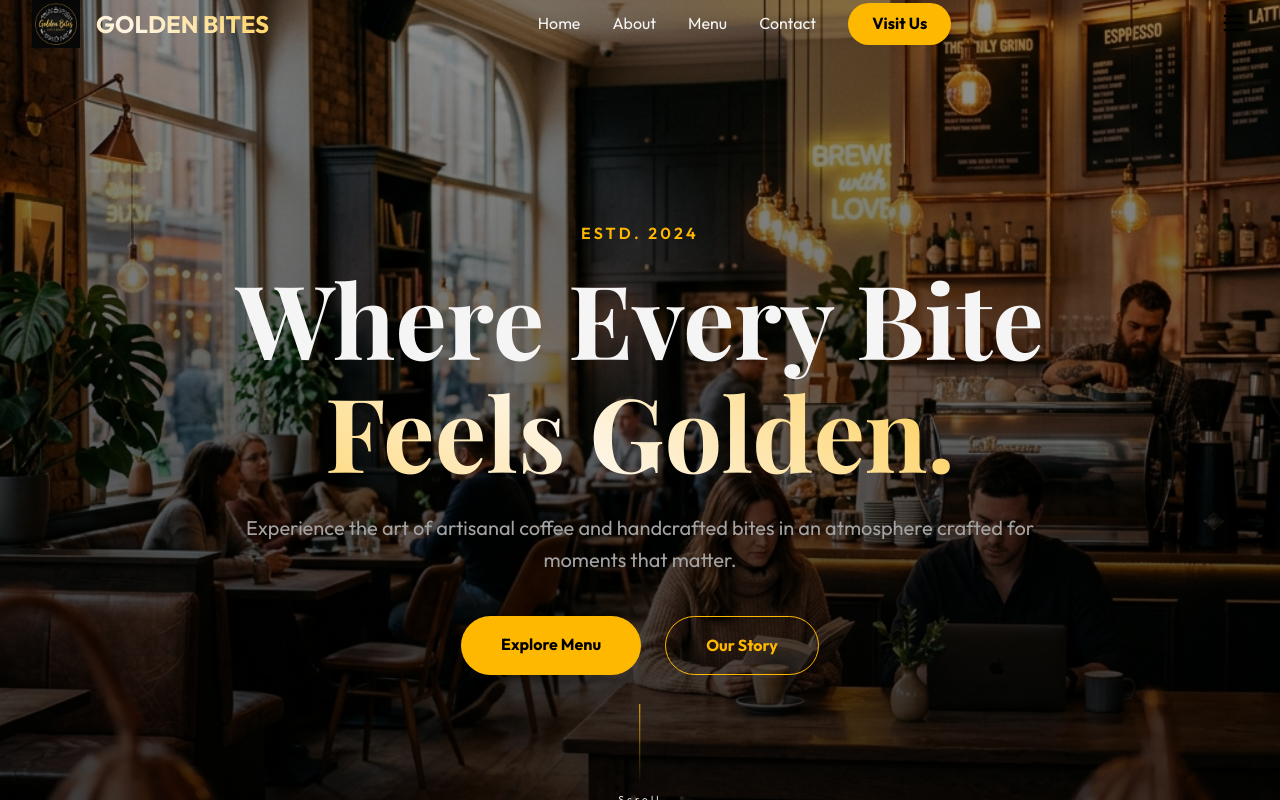
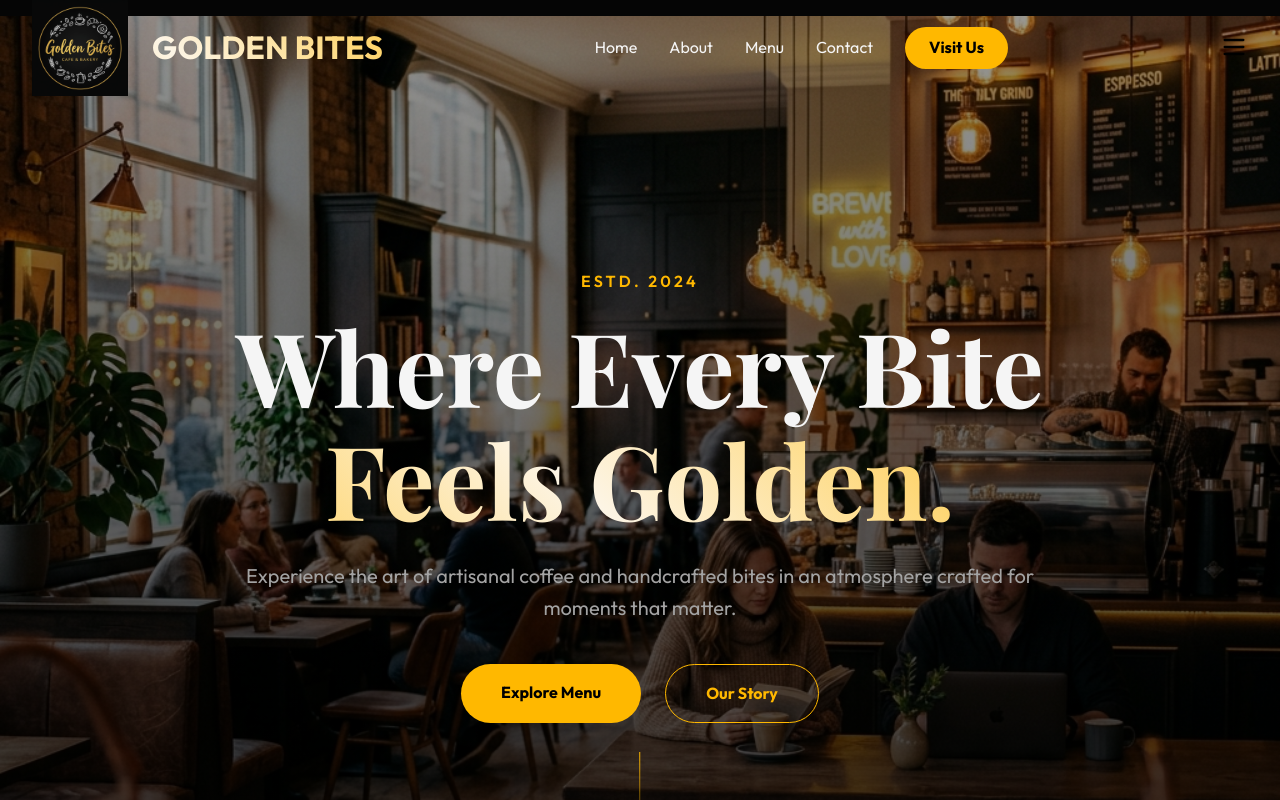
Before and after one commit to srinivas2s/golden-bites, a React (Vite) app: page / in a window 1280 px wide. Shown: the top 800 px of the page. Built offline with nearby package versions, Linux system fonts and the light colour scheme; a web font is replaced by a local one.

Commit message:
footer imple and logo size inc

```diff
--- a/index.html
+++ b/index.html
@@ -2,9 +2,9 @@
 <html lang="en">
   <head>
     <meta charset="UTF-8" />
-    <link rel="icon" type="image/svg+xml" href="/favicon.svg" />
+    <link rel="icon" type="image/png" href="/src/assets/logo.png" />
     <meta name="viewport" content="width=device-width, initial-scale=1.0" />
-    <title>golden-bites</title>
+    <title>Golden Bites | Premium Cafe & Bakery</title>
   </head>
   <body>
     <div id="root"></div>
--- a/src/components/Footer.jsx
+++ b/src/components/Footer.jsx
@@ -56,13 +56,18 @@ const Footer = () => {
                 </div>
 
                 {/* Bottom Bar */}
-                <div className="pt-12 border-t border-border/10 flex flex-col md:flex-row justify-between items-center gap-8" style={{ borderTop: '1px solid rgba(255, 184, 0, 0.05)', paddingTop: '3rem', display: 'flex', flexDirection: 'column', gap: '2rem', justifyContent: 'space-between', alignItems: 'center' }}>
+                <div className="pt-12 border-t border-border/10 flex flex-col items-center gap-6" style={{ borderTop: '1px solid rgba(255, 184, 0, 0.05)', paddingTop: '3rem', display: 'flex', flexDirection: 'column', gap: '1.5rem', alignItems: 'center', textAlign: 'center' }}>
                     <p className="text-text-muted text-sm" style={{ fontSize: '0.875rem', color: '#a3a3a3' }}>
-                        © 2024 Golden Bites. All Rights Reserved.
+                        © 2026 Golden Bites. All Rights Reserved.
                     </p>
-                    <p className="text-text-muted text-sm flex items-center gap-2" style={{ fontSize: '0.875rem', color: '#a3a3a3', display: 'flex', alignItems: 'center', gap: '0.5rem' }}>
-                        Made with <span className="text-primary" style={{ color: '#FFB800' }}>❤️</span> for coffee lovers.
-                    </p>
+                    <div className="flex flex-col items-center gap-2" style={{ display: 'flex', flexDirection: 'column', alignItems: 'center', gap: '0.5rem' }}>
+                        <p className="text-text-muted text-sm" style={{ fontSize: '0.9rem', color: '#a3a3a3' }}>
+                            Designed and developed by <a href="https://wa.me/918792151311" target="_blank" rel="noopener noreferrer" className="text-primary hover:underline font-bold" style={{ color: '#FFB800', fontWeight: 'bold' }}>Srinivas</a>
+                        </p>
+                        <a href="mailto:srinivas2006srini.@gmail.com" className="text-text-muted text-xs hover:text-primary transition-colors" style={{ fontSize: '0.8rem', color: '#737373', transition: 'color 0.3s' }}>
+                            srinivas2006srini.@gmail.com
+                        </a>
+                    </div>
                 </div>
             </div>
         </footer>
--- a/src/components/Navbar.jsx
+++ b/src/components/Navbar.jsx
@@ -27,14 +27,14 @@ const Navbar = () => {
                 justifyContent: 'space-between',
                 alignItems: 'center'
             }}>
-                <a href="#home" className="text-2xl font-bold gold-gradient flex items-center gap-4" style={{
-                    fontSize: '1.5rem',
+                <a href="#home" className="text-3xl font-bold gold-gradient flex items-center gap-6" style={{
+                    fontSize: '2rem',
                     fontWeight: 'bold',
                     display: 'flex',
                     alignItems: 'center',
-                    gap: '1rem'
+                    gap: '1.5rem'
                 }}>
-                    <img src="/src/assets/logo.png" alt="Golden Bites Logo" className="w-12 h-12 object-contain" style={{ width: '3rem', height: '3rem', objectFit: 'contain' }} />
+                    <img src="/src/assets/logo.png" alt="Golden Bites Logo" className="w-24 h-24 object-contain" style={{ width: '6rem', height: '6rem', objectFit: 'contain' }} />
                     <span className="hidden sm:block">GOLDEN BITES</span>
                 </a>
 
--- a/src/components/Scrollytelling.jsx
+++ b/src/components/Scrollytelling.jsx
@@ -91,7 +91,7 @@ const Scrollytelling = () => {
                         }}
                     >
                         <div className="panel-content text-center max-w-4xl" style={{ textAlign: 'center', maxWidth: '56rem' }}>
-                            <div className="text-8xl mb-12" style={{ fontSize: '7rem', marginBottom: '3rem' }}>{v.icon}</div>
+                            {v.icon && <div className="text-8xl mb-12" style={{ fontSize: '7rem', marginBottom: '3rem' }}>{v.icon}</div>}
                             <h2 className="text-7xl md:text-9xl mb-10" style={{ fontSize: 'max(4rem, 8vw)', marginBottom: '2.5rem' }}>
                                 <span className="gold-gradient">{v.title}</span>
                             </h2>
```
Also changed, not shown: 1 other file (tests, documents, lock files or other folders).
